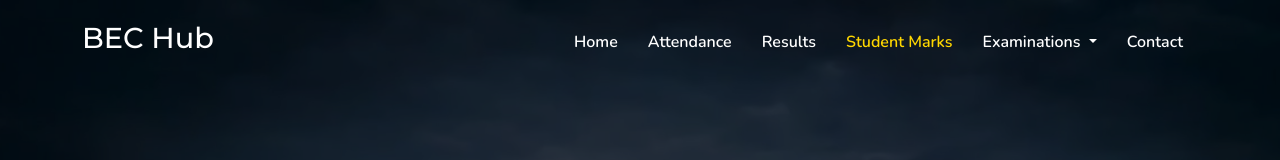
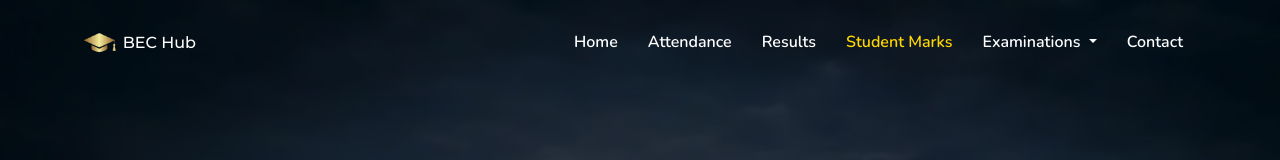
Before and after one commit to Gunakar-Polaki/BECHub, a plain HTML site: page studentmarks.html in a window 1280 px wide. Shown: the top 160 px of the page. Drawn offline with nearby package versions, Linux system fonts and the light colour scheme.

Commit message:
studentmarks.html

```diff
--- a/studentmarks.html
+++ b/studentmarks.html
@@ -23,7 +23,8 @@
     <nav class="navbar navbar-expand-lg fixed-top custom-nav sticky">
         <div class="container">
             <a class='navbar-brand logo' href='index.html'>
-                <h1 style="color: #fff; font-size: 1.8rem;">BEC Hub</h1>
+                <img src="assets/images/beclogo2.jpg"/>
+                <h6 style="color: #fff;display: inline;">BEC Hub</h6>
             </a>
             <button class="navbar-toggler navbar-toggler-custom" type="button" data-bs-toggle="collapse" data-bs-target="#navbarCollapse"
                     aria-controls="navbarCollapse" aria-expanded="false" aria-label="Toggle navigation">
```
